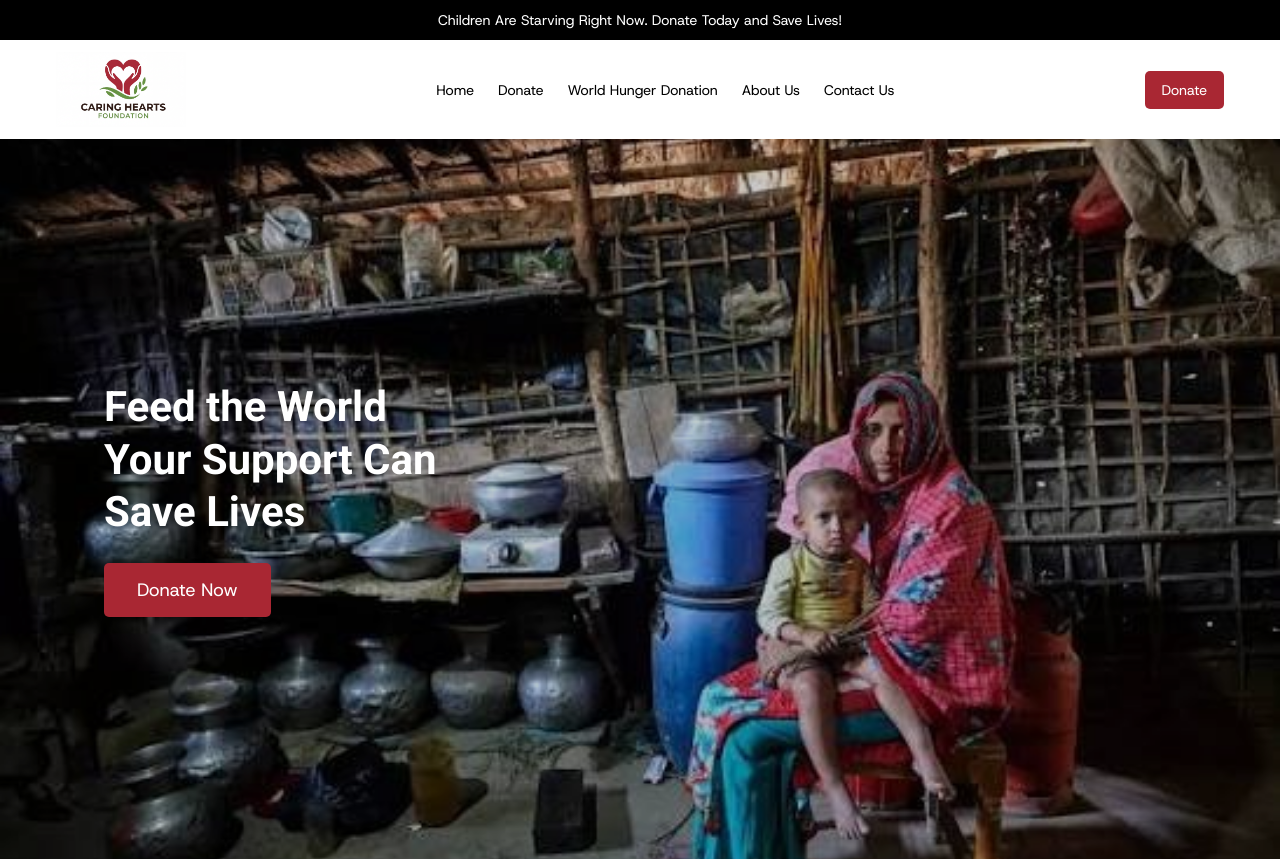
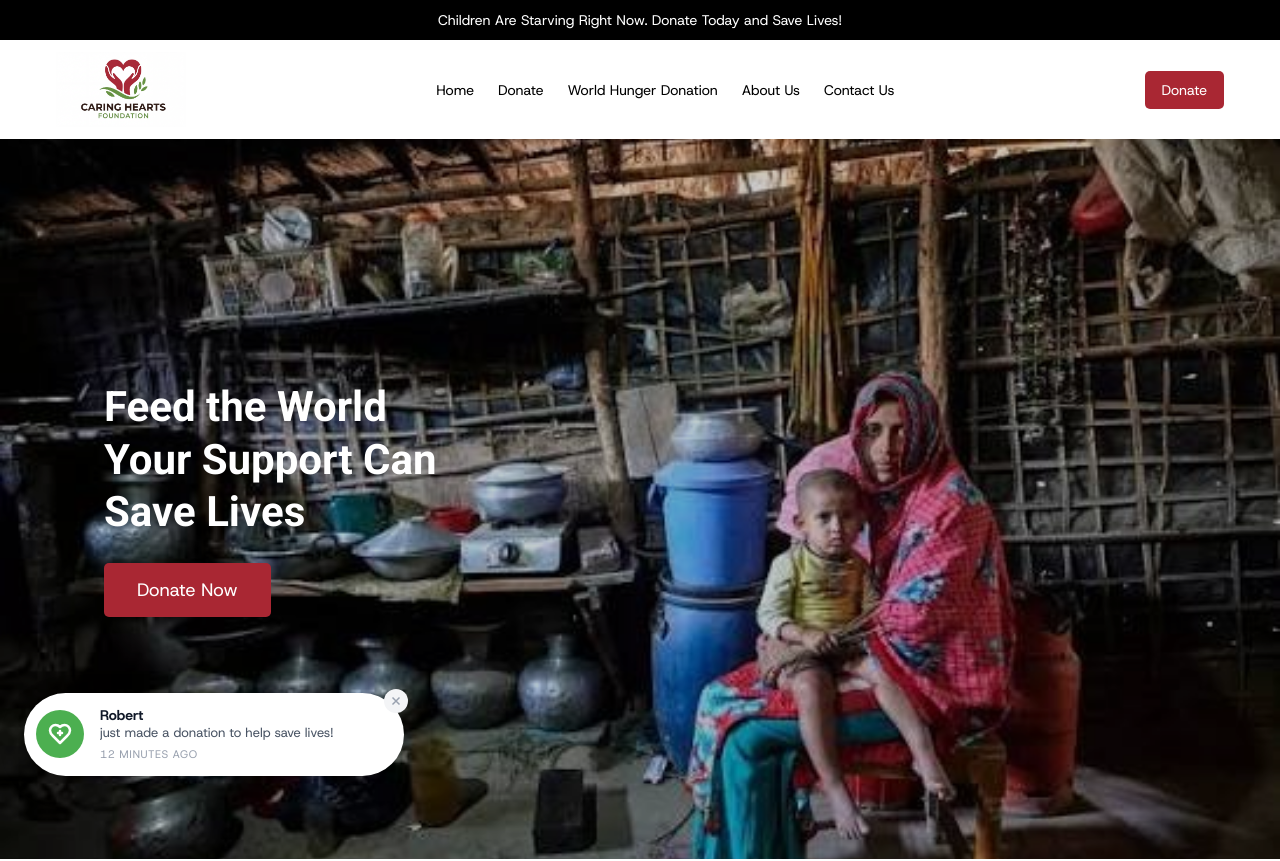
Before and after one commit to support897/Caring-Hearts, a Next.js app: page / in a window 1280 px wide. Shown: the top 861 px of the page. Built offline with nearby package versions, Linux system fonts and the light colour scheme.

Commit message:
Add dynamic donation notification popup

```diff
--- a/src/app/layout.tsx
+++ b/src/app/layout.tsx
@@ -6,6 +6,7 @@ import Footer from "@/components/layout/Footer";
 import MobileStickyBar from "@/components/layout/MobileStickyBar";
 import { DonationPopupProvider } from "@/components/donation/DonationPopupContext";
 import DonationPopup from "@/components/donation/DonationPopup";
+import DonationNotification from "@/components/ui/DonationNotification";
 
 export const metadata: Metadata = {
   title: "Caring Hearts",
@@ -31,6 +32,7 @@ export default function RootLayout({
           <Footer />
           <MobileStickyBar />
           <DonationPopup />
+          <DonationNotification />
         </DonationPopupProvider>
       </body>
     </html>
--- /dev/null
+++ b/src/components/ui/DonationNotification.tsx
@@ -0,0 +1,99 @@
+'use client'
+
+import React, { useState, useEffect } from 'react'
+
+const NAMES = [
+  'Daniel', 'Sarah', 'Michael', 'Emma', 'James',
+  'Olivia', 'William', 'Sophia', 'Robert', 'Isabella',
+  'David', 'Emily', 'Joseph', 'Charlotte', 'Christopher', 'Amelia'
+]
+
+const TIMES = [
+  'just now', '2 minutes ago', '5 minutes ago',
+  '12 minutes ago', '24 minutes ago', 'an hour ago'
+]
+
+export default function DonationNotification() {
+  const [visible, setVisible] = useState(false)
+  const [currentName, setCurrentName] = useState('')
+  const [currentTime, setCurrentTime] = useState('')
+  const [closedManually, setClosedManually] = useState(false)
+
+  useEffect(() => {
+    if (closedManually) return
+
+    const showNotification = () => {
+      const name = NAMES[Math.floor(Math.random() * NAMES.length)]
+      const time = TIMES[Math.floor(Math.random() * TIMES.length)]
+      setCurrentName(name)
+      setCurrentTime(time)
+      setVisible(true)
+
+      // Hide after 8 seconds
+      setTimeout(() => {
+        setVisible(false)
+      }, 8000)
+    }
+
+    // Initial delay
+    const initialTimeout = setTimeout(showNotification, 5000)
+
+    // Interval every 45 seconds
+    const interval = setInterval(showNotification, 45000)
+
+    return () => {
+      clearTimeout(initialTimeout)
+      clearInterval(interval)
+    }
+  }, [closedManually])
+
+  if (closedManually) return null
+
+  return (
+    <div
+      className={`fixed bottom-6 left-6 z-[9999] flex w-[320px] items-center gap-4 rounded-full bg-white p-3 shadow-[0_8px_30px_rgb(0,0,0,0.12)] transition-all duration-500 md:w-[380px] ${
+        visible ? 'translate-y-0 opacity-100' : 'translate-y-10 opacity-0 pointer-events-none'
+      }`}
+    >
+      {/* Icon */}
+      <div className="flex h-12 w-12 flex-shrink-0 items-center justify-center rounded-full bg-[#4CAF50]">
+        <svg
+          width="24"
+          height="24"
+          viewBox="0 0 24 24"
+          fill="none"
+          stroke="white"
+          strokeWidth="2.5"
+          strokeLinecap="round"
+          strokeLinejoin="round"
+        >
+          <path d="M19 14c1.49-1.46 3-3.21 3-5.5A5.5 5.5 0 0 0 16.5 3c-1.76 0-3 .5-4.5 2-1.5-1.5-2.74-2-4.5-2A5.5 5.5 0 0 0 2 8.5c0 2.3 1.5 4.05 3 5.5l7 7Z" />
+          <path d="M12 9v4" />
+          <path d="M10 11h4" />
+        </svg>
+      </div>
+
+      {/* Text Content */}
+      <div className="flex-1 overflow-hidden pr-2">
+        <p className="text-sm font-bold text-gray-900 truncate">{currentName}</p>
+        <p className="text-[13px] text-gray-600 leading-tight">
+          just made a donation to help save lives!
+        </p>
+        <p className="mt-1 text-[11px] text-gray-400 uppercase tracking-wider">
+          {currentTime}
+        </p>
+      </div>
+
+      {/* Close Button */}
+      <button
+        onClick={() => setClosedManually(true)}
+        className="absolute -top-1 -right-1 flex h-6 w-6 items-center justify-center rounded-full bg-gray-100 text-gray-400 hover:bg-gray-200 hover:text-gray-600 transition-colors"
+        aria-label="Close"
+      >
+        <svg width="14" height="14" viewBox="0 0 24 24" fill="none" stroke="currentColor" strokeWidth="2.5">
+          <path d="M18 6L6 18M6 6l12 12" />
+        </svg>
+      </button>
+    </div>
+  )
+}
```
